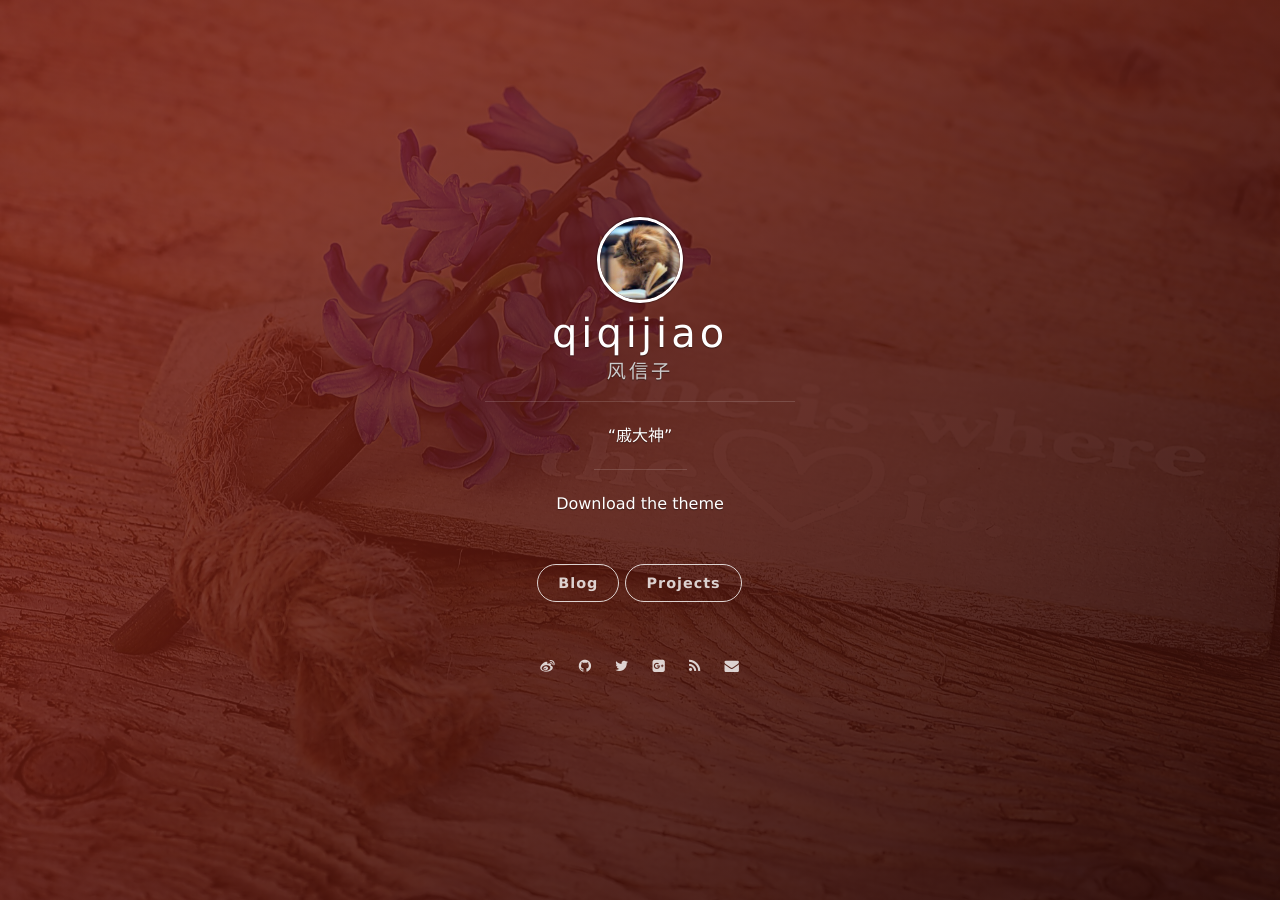
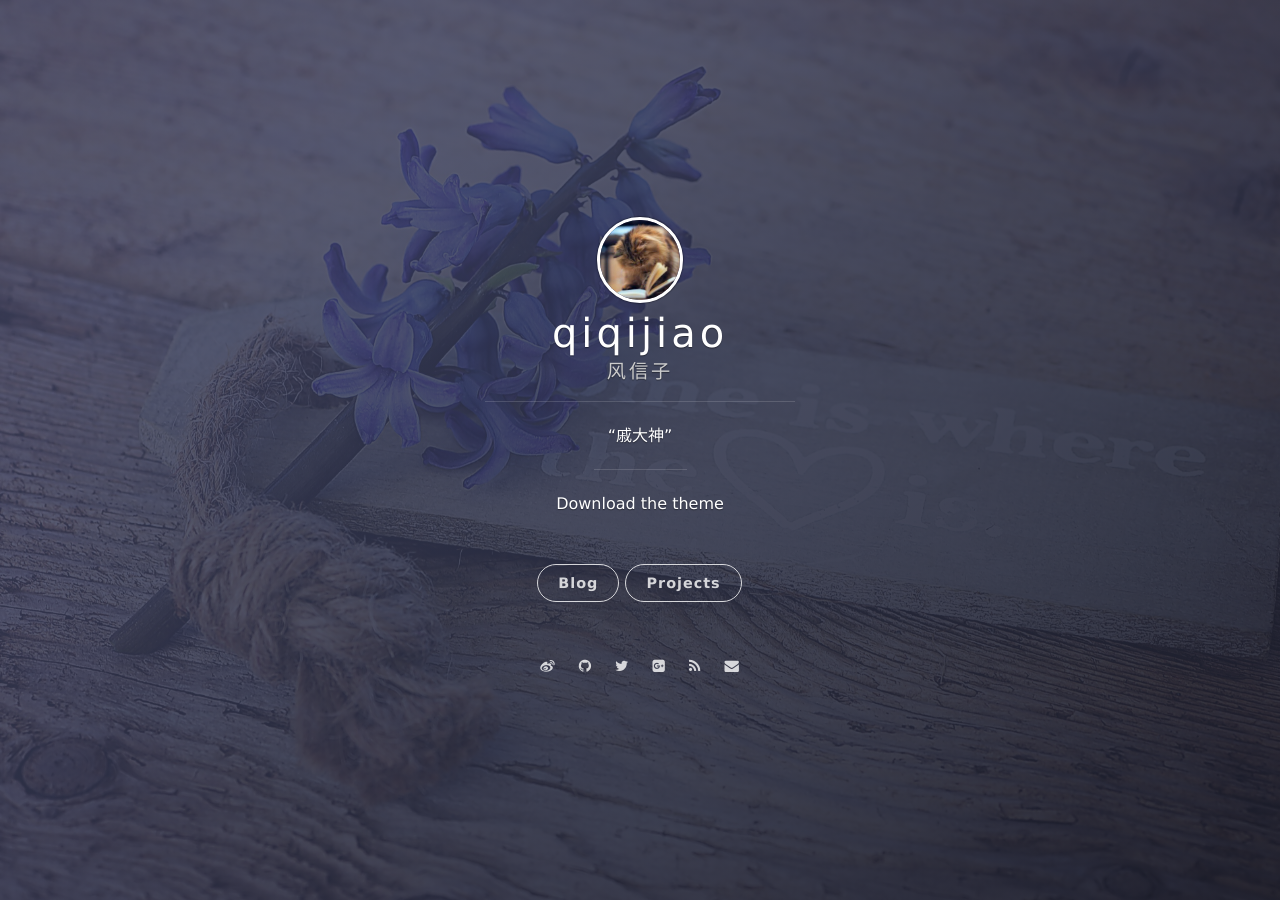
Before and after one commit to qiqijiao/qiqijiao.github.io, a Jekyll site: the page built from index.html, in a window 1280 px wide. Built offline with Jekyll 4.4.1, drawn with Linux system fonts in a browser that asks for light colours; nearby versions of some CDN libraries; the list of posts is cut into pages by our own code.

Commit message:
change cr
change cr

```diff
--- a/_config.yml
+++ b/_config.yml
@@ -10,10 +10,10 @@ url: "http://vno.onevcat.com"
 permalink: /:year/:month/:title/
 
 # Format
-highlighter: clear
+highlighter: rouge
 
 # supported colors: blue, green, purple, red, orange or slate. If you need clear, leave it empty.
-cover_color: red
+cover_color: slate
 
 # The blog button should not be removed.
 blog_button:
```
